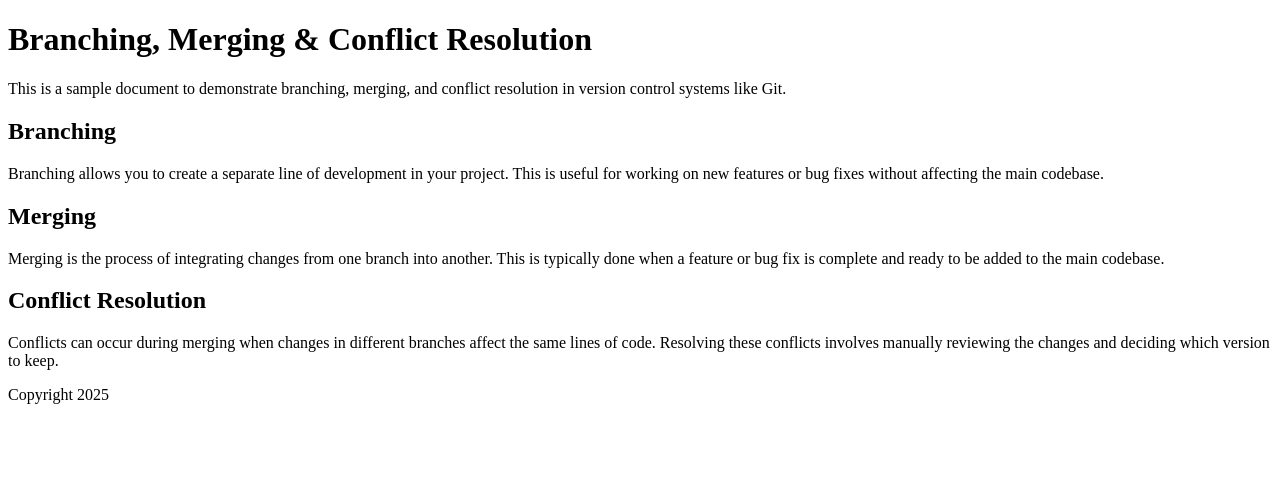
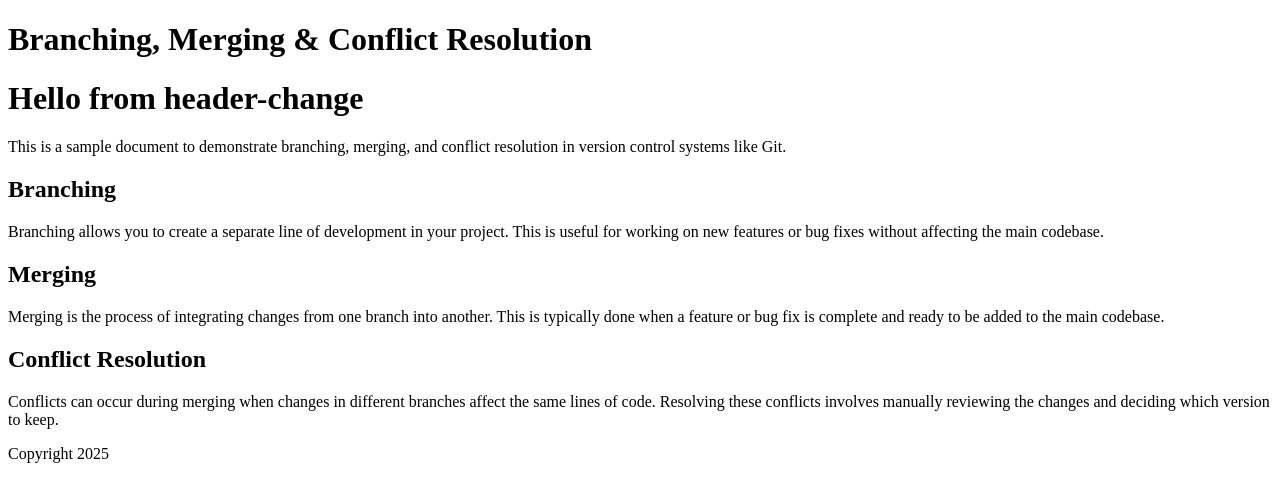
Before and after one commit to shanzahamid19/Day-3, a plain HTML site: page index.html in a window 1280 px wide. Drawn offline with Linux system fonts and the light colour scheme.

Commit message:
change header text

```diff
--- a/index.html
+++ b/index.html
@@ -7,6 +7,9 @@
 </head>
 <body>
     <h1> Branching, Merging & Conflict Resolution </h1>
+
+    <h1>Hello from header-change</h1>
+
     <p> This is a sample document to demonstrate branching, merging, and conflict resolution in version control systems like Git. </p>
     <h2> Branching </h2>
     <p> Branching allows you to create a separate line of development in your project. This is useful for working on new features or bug fixes without affecting the main codebase. </p>
```
